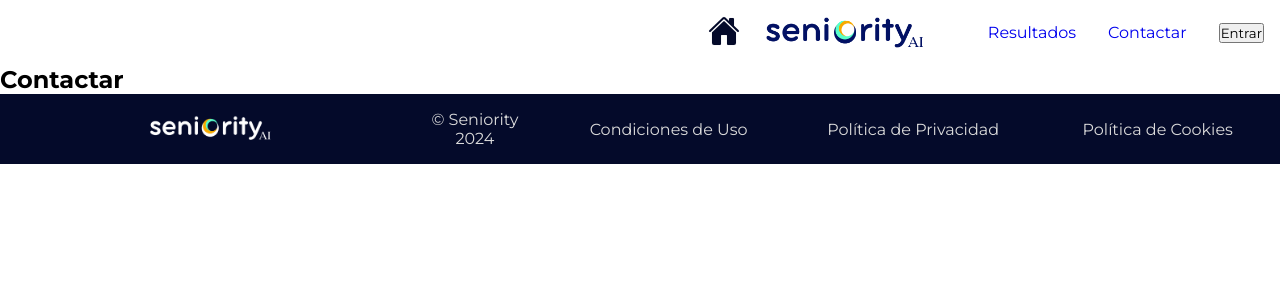
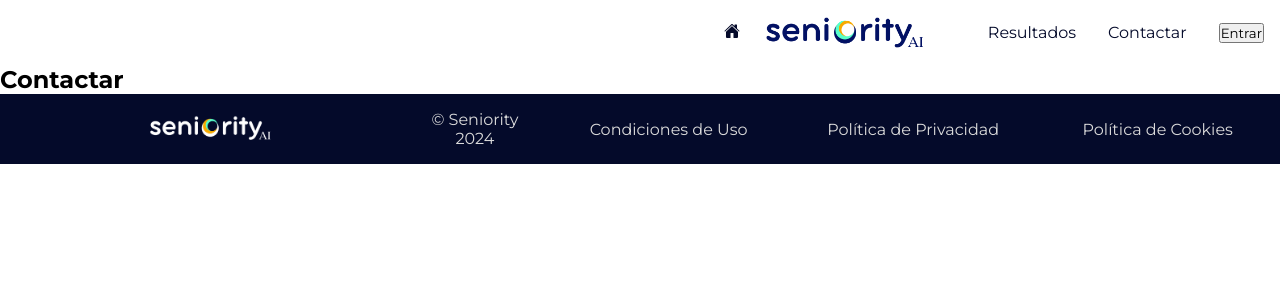
Before and after one commit to Mikelondrio/desafio-tripulaciones, a React (Vite) app in the folder front/: page /contactar in a window 1280 px wide. Shown: the top 300 px of the page. Built offline with nearby package versions, Linux system fonts and the light colour scheme.

Commit message:
css fix navbar

```diff
--- a/front/src/componentes/Header/Header.module.css
+++ b/front/src/componentes/Header/Header.module.css
@@ -40,12 +40,11 @@
 
 .link{
   cursor: pointer;
-  color: var(--primary900);
 }
 
 ion-icon{
  color: var(--primary900);
- font-size: 2rem;
+ font-size: 1 rem;
 }
 
 .image{
--- a/front/src/componentes/Header/Navbar.jsx
+++ b/front/src/componentes/Header/Navbar.jsx
@@ -13,7 +13,7 @@ export const Navbar = () => {
                     <div className={styles.navbar}>
                         <NavLink to="/resultados" className={styles.link}>Resultados</NavLink>
                         <NavLink to="/contactar" className={styles.link}>Contactar</NavLink>
-                        <button type="button" className="menu-button-text">Entrar</button>
+                        <button type="button" className={styles.entrarBtn}>Entrar</button>
                     </div>
                 </div>
             </nav>
--- a/front/src/componentes/Header/Navbar.module.css
+++ b/front/src/componentes/Header/Navbar.module.css
@@ -28,6 +28,13 @@
   justify-content: center;
 }
 
+.entrarBtn{
+  cursor: pointer;
+}
+
+.link{
+  color: var(--primary900);
+}
 
 @media (min-width: 768px) {
   .container {
```
